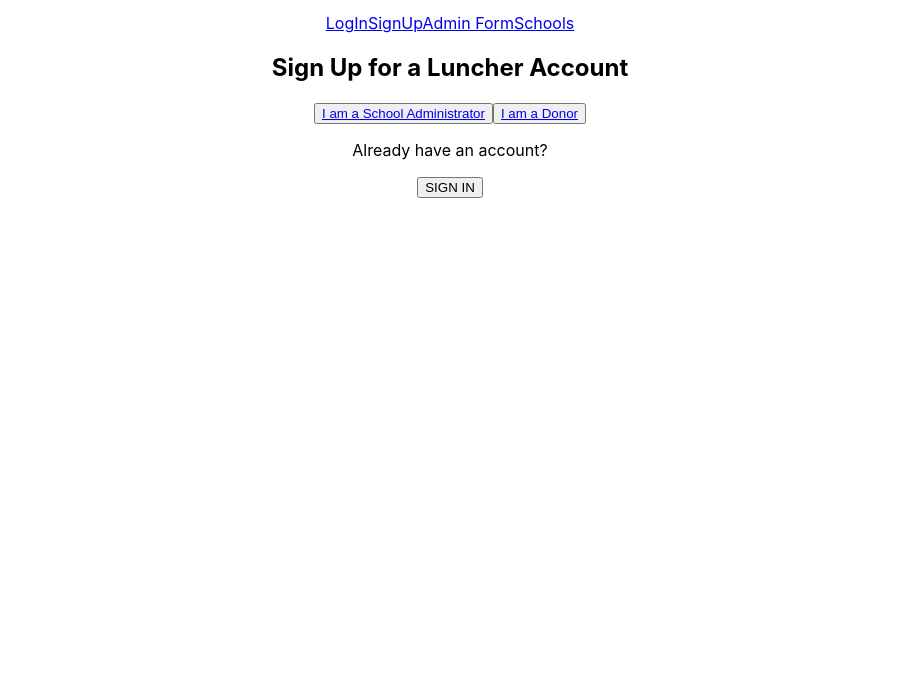
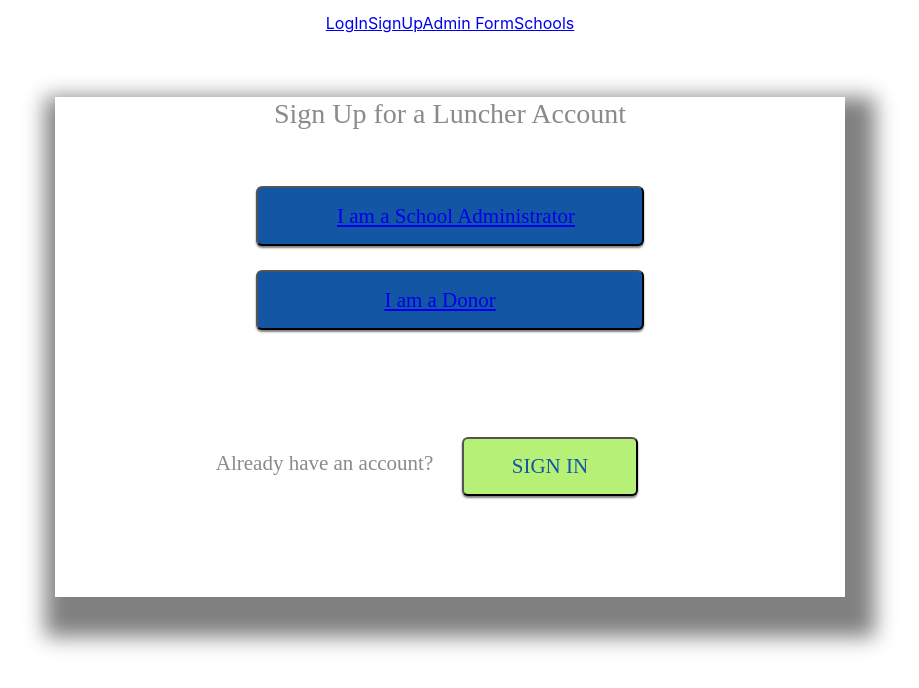
Before and after one commit to luncher-project/build-luncher-FE, a React (Create React App) app in the folder luncher/: page /signup in a window 1280 px wide. Shown: the top 688 px of the page, without its empty margins (190-1109 px from the left). Built offline with nearby package versions, Linux system fonts and the light colour scheme.

Commit message:
added styling to signup page

```diff
--- a/luncher/src/components/login/LogIn.css
+++ b/luncher/src/components/login/LogIn.css
@@ -1,7 +1,7 @@
 .login {
     /* display: flex; */
     /* border: 1px solid red; */
-    height: 809px;
+    height: 500px;
     width: 790px;
     background-color: #FFFFFF;
     margin: 0 auto;
@@ -104,9 +104,11 @@ input {
     width: 176px;
     border-radius: 6px;
     background-color: #B6F076;
+    color: #1356A4;
     box-shadow: 0 2px 2px 0 rgba(0,0,0,0.5);
     margin: 0 auto;
     font-family: Avenir;
+    font-size: 21px;
 }
 
 .login-paragraph {
--- a/luncher/src/components/login/LogIn.js
+++ b/luncher/src/components/login/LogIn.js
@@ -45,7 +45,7 @@ render() {
         <form onSubmit={this.login} className='login-form'>
          <h2 className='login-header'>Sign In- Luncher Account</h2>
         <div className='email-field'>
-        <label for="email" className='email-label'>Email Address*</label>
+        <label for='email' className='email-label'>Email Address*</label>
         <input
             type='text'
             placeholder='Email'
--- a/luncher/src/components/signup/SignUp.css
+++ b/luncher/src/components/signup/SignUp.css
@@ -0,0 +1,93 @@
+.signup {
+    /* display: flex; */
+    /* border: 1px solid red; */
+    height: 500px;
+    width: 790px;
+    background-color: #FFFFFF;
+    margin: 0 auto;
+    margin-top: 5%;
+    box-shadow:  10px 20px 20px 20px gray;
+}
+
+.signup-header {
+    width: 370px;
+    height: 34px;
+    font-family: "San Francisco Display";
+    font-weight: 500;
+    color: #8A8A8C;
+    text-align: center;
+    line-height: 34px;
+    font-size: 28px;
+    margin: 0 auto;
+    margin-top: 3%;
+}
+
+.admin-btn {
+    display: flex;
+    flex-direction: column;
+    height: 60px;
+    width: 388px;
+    opacity: 100%;
+    background-color: #1356A4;
+    color: white;
+    border-radius: 6px;
+    font-size: 21px;
+    margin: 0 auto;
+    margin-top: 7%;
+    margin-bottom: 3%;
+    padding: 2% 0% 0% 10%;
+    box-shadow: 0 2px 2px 0 rgba(0,0,0,0.5);
+    font-family: Avenir;
+}
+
+.admin-btn:hover {
+    color: white;
+}
+
+.donor-btn {
+    display: flex;
+    flex-direction: column;
+    height: 60px;
+    width: 388px;
+    opacity: 100%;
+    background-color: #1356A4;
+    color: white;
+    border-radius: 6px;
+    font-size: 21px;
+    margin: 0 auto;
+    padding: 2% 0% 0% 16%;
+    box-shadow: 0 2px 2px 0 rgba(0,0,0,0.5);
+    font-family: Avenir;
+}
+.donor-btn:hover {
+    color: white;
+}
+
+
+.signup-paragraph {
+    position: relative;
+    top: 100px;
+    left: 150px;
+    height: 25px;
+    width: 239px;
+    color: #8A8A8C;
+    font-family: "San Francisco Display";
+    font-size: 21px;
+    font-weight: 500;
+    line-height: 25px;
+    text-align: center;
+}
+
+.signin-btn {
+    position: relative;
+    left: 100px;
+    top: 40px;
+    height: 59px;
+    width: 176px;
+    border-radius: 6px;
+    background-color: #B6F076;
+    color: #1356A4;
+    box-shadow: 0 2px 2px 0 rgba(0,0,0,0.5);
+    font-size: 21px;
+    font-family: Avenir;
+}
--- a/luncher/src/components/signup/SignUp.js
+++ b/luncher/src/components/signup/SignUp.js
@@ -4,23 +4,21 @@ import { NavLink, Link } from 'react-router-dom';
 
 const SignUp = () => {
     return(
-        <div>
-            <h2>Sign Up for a Luncher Account</h2>
+        <div className='signup'>
+            <h2 className='signup-header'>Sign Up for a Luncher Account</h2>
             <div>
-            <button>
+            <button className='admin-btn'>
 
             <Link to='/signup/register'>I am a School Administrator</Link>
 
             </button>
-            <button>
-
-                 <Link to='/signup/register'>I am a Donor</Link>
-
+            <button className='donor-btn'>
+                <Link to='/signup/register'>I am a Donor</Link>
                 </button>
         </div>
-       <div>
-            <p>Already have an account?</p>
-            <button>SIGN IN</button>
+       <div className='signup-bottom-div'>
+            <p className='signup-paragraph'>Already have an account?</p>
+            <button className='signin-btn' >SIGN IN</button>
         </div>
 
         </div>
```
